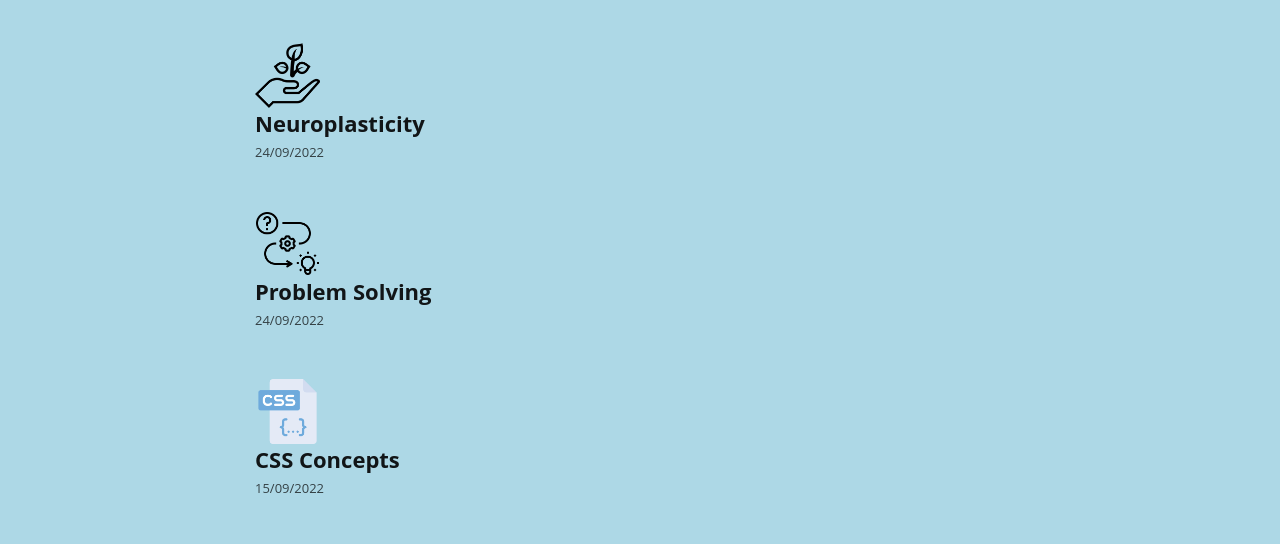
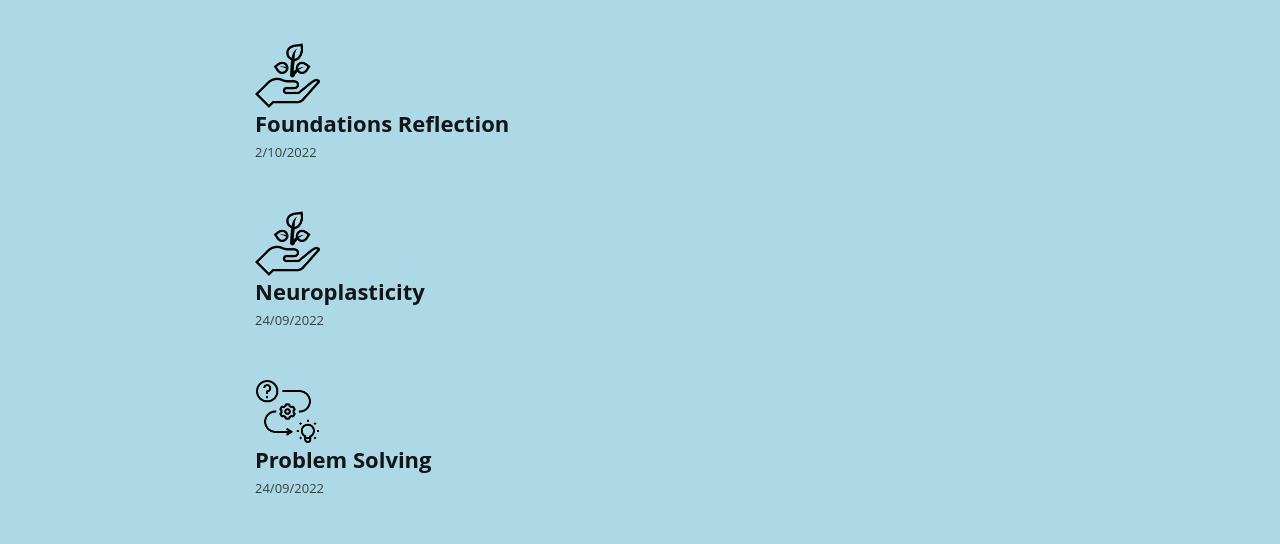
Before and after one commit to moo-kusay/moo-kusay.github.io, a plain HTML site: page blog/blog.html in a window 1280 px wide. Shown: the part 211-755 px from the top of the page. Drawn offline with Linux system fonts and the light colour scheme.

Commit message:
blog site initial update

```diff
--- a/blog/blog.html
+++ b/blog/blog.html
@@ -39,6 +39,20 @@
     <div class="blog-posts-container">
       <h1>Blog posts</h1>
         <div class="blog-posts-list">
+
+          <a href="foundations-reflection.html">
+            <div class="blog-posts-list-item">
+              <div class="blog-posts-thumbnail">
+                <img src="../assets/icons/seeding.png" />
+              </div>
+              <div class="blog-posts-list-item-title-and-date">
+                <h2>Foundations Reflection</h2>
+                <div class="blog-posts-list-item-date">
+                  <span>2/10/2022</span>
+                </div>
+              </div>
+            </div>
+          </a>
 
           <!------latest blog-post-1------>
           <a href="neuroplasticity.html">
```
Also changed, not shown: index.html (+11 -0 lines).
